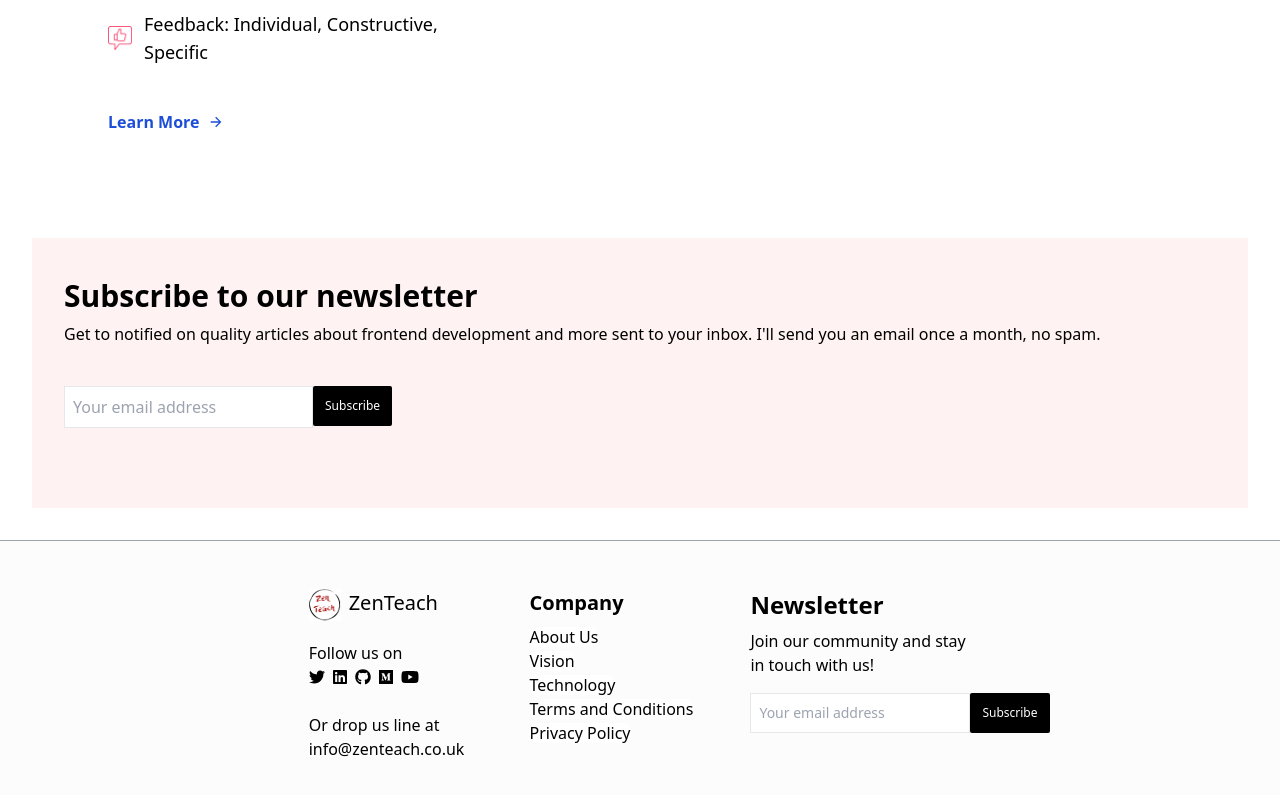
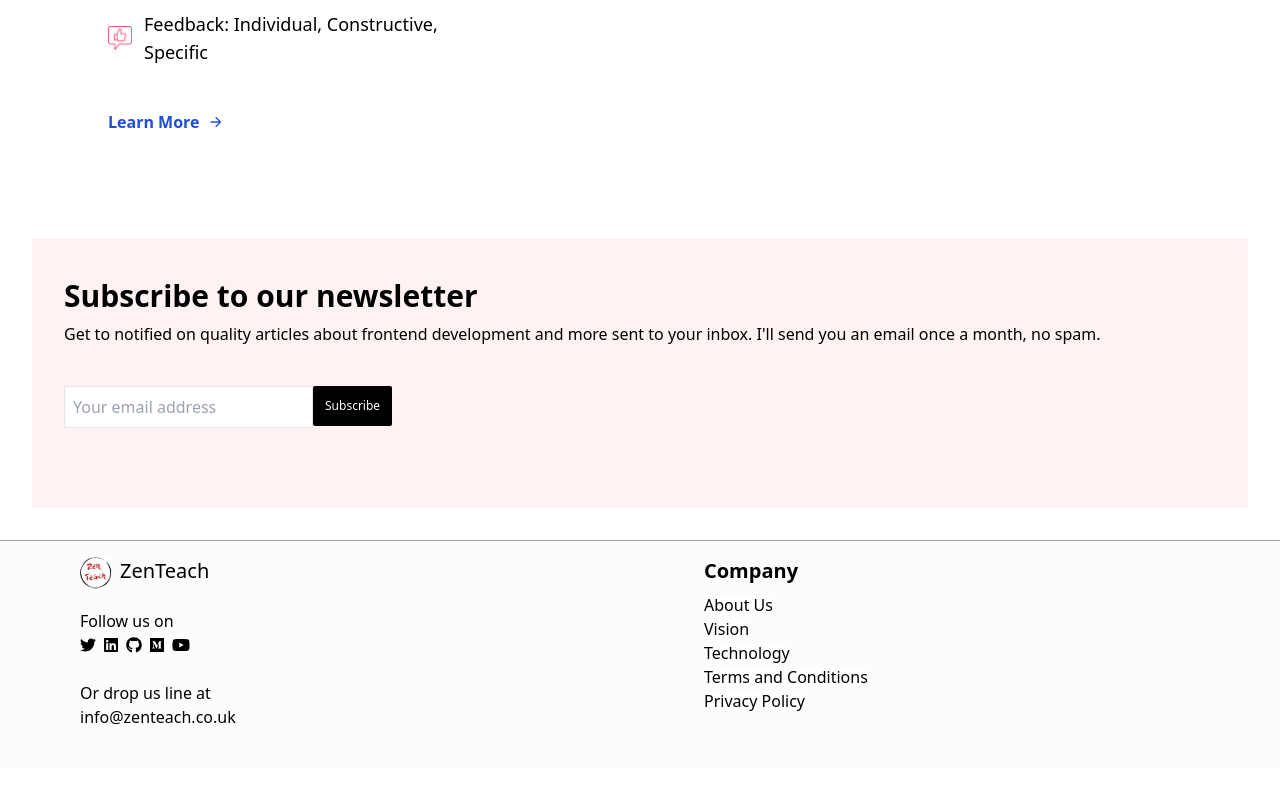
Before and after one commit to ZenTeach/next_zenteach, a Next.js app: page / in a window 1280 px wide. Shown: the part 3889-4684 px from the top of the page. After the commit the page ends 4658 px from the top, so only its background shows below. Built offline with nearby package versions, Linux system fonts and the light colour scheme.

Commit message:
Remove newsletter subscribe component from footer

```diff
--- a/components/Footer.js
+++ b/components/Footer.js
@@ -5,9 +5,8 @@ import Link from 'next/link'
 class Footer extends React.Component {
 	render() {
 		return (
-			<div className="h-full bg-gray-100 bg-opacity-25 border-t border-gray-400 flex justify-around p-8">
-				<div className="sm:flex mb-4 p-4">
-					<div className="sm:w-1/4 md:w-1/3 w-1/3 h-auto flex-shrink">
+			<div className="h-full w-full bg-gray-100 bg-opacity-25 border-t border-gray-400 flex place-content-center  p-4">
+				<div className="sm:w-1/2 md:w-1/2 w-1/3 h-auto justify-content-center mx-8 px-8 flex-shrink">
 					<div className="font-normal text-xl space-y-2 w-full mb-2">
 						<Link passHref href="/">
 							<img className="h-8 w-8 float-left" src="/logo.png" alt="" />
@@ -17,7 +16,7 @@ class Footer extends React.Component {
 
 					<div className="my-6">
 						<p>Follow us on</p>
-							<div className="space-x-2 inline-flex flex-row justify-between w-1/2">
+						<div className="space-x-2 inline-flex flex-row justify-start w-1/2">
 							<span>
 								<Link passHref href="https://www.twitter.com/getzenteach"
 									rel="noreferrer"
@@ -77,7 +76,7 @@ class Footer extends React.Component {
 						</Link>
 					</div>
 				</div>
-					<div className="sm:w-1/4 md:w-1/3 w-1/3 h-auto">
+				<div className="sm:w-1/2 md:w-1/2 w-1/3 mx-8 px-8 h-auto justify-center">
 					<div className="font-bold text-xl mb-2">Company</div>
 					<ul className="list-reset leading-normal">
 						<li className="hover:text-orange text-grey-darker">
@@ -117,22 +116,6 @@ class Footer extends React.Component {
 						</li>
 					</ul>
 				</div>
-					<div className="sm:w-1/2 md:w-1/3 w-1/3 sm:mt-0 mt-8 h-auto">
-						<div className="text-2xl font-bold mb-2">Newsletter</div>
-						<p className="text-grey-darker leading-normal">Join our community and stay in touch with us!</p>
-						<div className="mt-4 flex">
-							<input
-								type="text"
-								name="subscriber_email"
-								className="p-2 border border-grey-light round text-grey-dark text-sm h-auto" placeholder="Your email address" />
-							<button
-								className="bg-black text-white rounded-sm h-auto text-xs p-3"
-								onClick={this.sendUserToMailchimp}
-
-							>Subscribe</button>
-						</div>
-					</div>
-				</div>
 			</div>
 		);
 	}
```
Lines whose indentation alone changed are shown as unchanged.
